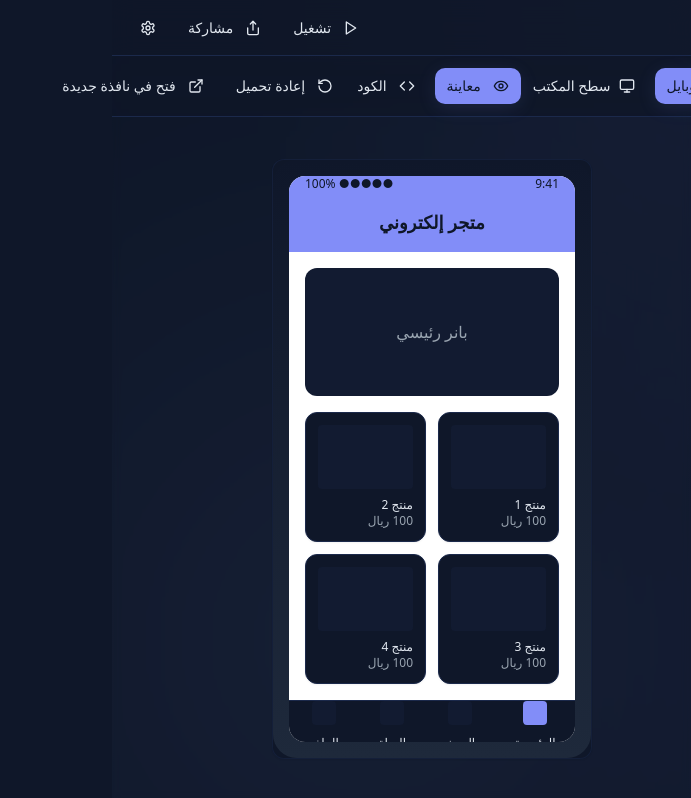
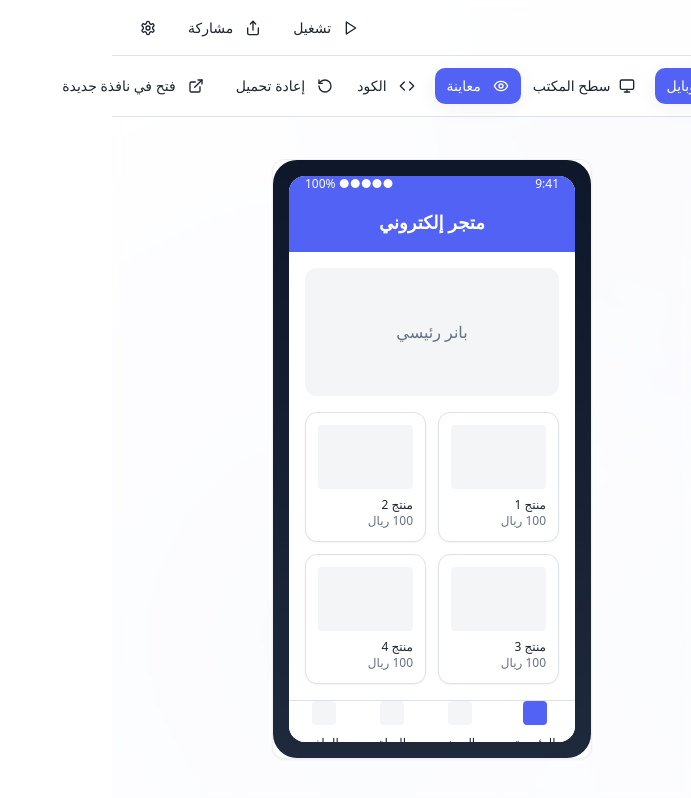
Before and after one commit to khamis1992/flutter-app-hub, a React (Vite) app: page / in a window 1280 px wide. Shown: the top 798 px of the page, without its empty margins (589-1280 px from the left). Built offline with nearby package versions, Linux system fonts and the light colour scheme.

Commit message:
Refactor: Update design for light mode
Update the design to use colors suitable for light mode.

```diff
--- a/src/index.css
+++ b/src/index.css
@@ -8,58 +8,58 @@ All colors MUST be HSL.
 
 @layer base {
   :root {
-    --background: 222 47% 11%;
-    --foreground: 213 31% 91%;
+    --background: 0 0% 100%;
+    --foreground: 213 31% 15%;
 
-    --card: 222 47% 11%;
-    --card-foreground: 213 31% 91%;
+    --card: 0 0% 100%;
+    --card-foreground: 213 31% 15%;
 
-    --popover: 222 47% 11%;
-    --popover-foreground: 213 31% 91%;
+    --popover: 0 0% 100%;
+    --popover-foreground: 213 31% 15%;
 
-    --primary: 234 89% 74%;
-    --primary-foreground: 222 47% 11%;
-    --primary-glow: 234 89% 80%;
+    --primary: 234 89% 64%;
+    --primary-foreground: 0 0% 100%;
+    --primary-glow: 234 89% 70%;
 
-    --secondary: 222 47% 15%;
-    --secondary-foreground: 213 31% 91%;
+    --secondary: 213 20% 96%;
+    --secondary-foreground: 213 31% 15%;
 
-    --muted: 222 47% 13%;
-    --muted-foreground: 213 13% 65%;
+    --muted: 213 20% 96%;
+    --muted-foreground: 213 13% 45%;
 
-    --accent: 234 89% 74%;
-    --accent-foreground: 222 47% 11%;
+    --accent: 234 89% 64%;
+    --accent-foreground: 0 0% 100%;
 
-    --destructive: 0 75% 60%;
-    --destructive-foreground: 213 31% 91%;
+    --destructive: 0 75% 55%;
+    --destructive-foreground: 0 0% 100%;
 
-    --border: 222 47% 20%;
-    --input: 222 47% 13%;
-    --ring: 234 89% 74%;
+    --border: 213 20% 89%;
+    --input: 213 20% 96%;
+    --ring: 234 89% 64%;
 
-    /* Bolt.new inspired gradients */
-    --gradient-primary: linear-gradient(135deg, hsl(234 89% 74%), hsl(234 89% 80%));
-    --gradient-hero: linear-gradient(180deg, hsl(222 47% 11%) 0%, hsl(222 47% 13%) 100%);
-    --gradient-card: linear-gradient(145deg, hsl(222 47% 11%) 0%, hsl(222 47% 13%) 100%);
-    --gradient-mesh: radial-gradient(circle at 50% 0%, hsl(234 89% 74% / 0.1) 0%, transparent 50%),
-                     radial-gradient(circle at 20% 80%, hsl(234 89% 80% / 0.08) 0%, transparent 50%),
-                     radial-gradient(circle at 80% 80%, hsl(234 89% 70% / 0.08) 0%, transparent 50%);
+    /* Light mode gradients */
+    --gradient-primary: linear-gradient(135deg, hsl(234 89% 64%), hsl(234 89% 70%));
+    --gradient-hero: linear-gradient(180deg, hsl(0 0% 100%) 0%, hsl(213 20% 98%) 100%);
+    --gradient-card: linear-gradient(145deg, hsl(0 0% 100%) 0%, hsl(213 20% 99%) 100%);
+    --gradient-mesh: radial-gradient(circle at 50% 0%, hsl(234 89% 64% / 0.05) 0%, transparent 50%),
+                     radial-gradient(circle at 20% 80%, hsl(234 89% 70% / 0.04) 0%, transparent 50%),
+                     radial-gradient(circle at 80% 80%, hsl(234 89% 60% / 0.04) 0%, transparent 50%);
 
-    /* Bolt.new style shadows */
-    --shadow-soft: 0 4px 20px -2px hsl(234 89% 74% / 0.15);
-    --shadow-glow: 0 0 40px hsl(234 89% 74% / 0.2);
-    --shadow-card: 0 8px 32px -8px hsl(222 47% 7% / 0.4);
+    /* Light mode shadows */
+    --shadow-soft: 0 4px 20px -2px hsl(213 31% 15% / 0.08);
+    --shadow-glow: 0 0 40px hsl(234 89% 64% / 0.15);
+    --shadow-card: 0 8px 32px -8px hsl(213 31% 15% / 0.1);
 
     --radius: 0.75rem;
 
-    --sidebar-background: 222 47% 11%;
-    --sidebar-foreground: 213 31% 91%;
-    --sidebar-primary: 234 89% 74%;
-    --sidebar-primary-foreground: 222 47% 11%;
-    --sidebar-accent: 222 47% 15%;
-    --sidebar-accent-foreground: 213 31% 91%;
-    --sidebar-border: 222 47% 20%;
-    --sidebar-ring: 234 89% 74%;
+    --sidebar-background: 0 0% 100%;
+    --sidebar-foreground: 213 31% 15%;
+    --sidebar-primary: 234 89% 64%;
+    --sidebar-primary-foreground: 0 0% 100%;
+    --sidebar-accent: 213 20% 96%;
+    --sidebar-accent-foreground: 213 31% 15%;
+    --sidebar-border: 213 20% 89%;
+    --sidebar-ring: 234 89% 64%;
   }
 
   .dark {
```
